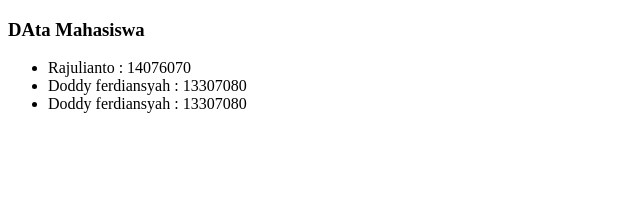
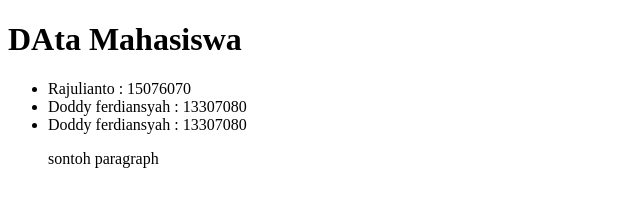
Before and after one commit to Rajulianto/repo-test2, a plain HTML site: page index.html in a window 1280 px wide. Shown: the whole page, without its empty margins (0-640 px from the left). Drawn offline with Linux system fonts and the light colour scheme.

Commit message:
mengubah file mahasiswa

```diff
--- a/index.html
+++ b/index.html
@@ -7,11 +7,12 @@
 </head>
 <body>
 
-	<h3>DAta Mahasiswa</h3>
+	<h1>DAta Mahasiswa</h1>
 	<ul>
-		<li>Rajulianto : 14076070</li>
+		<li>Rajulianto : 15076070</li>
 		<li>Doddy ferdiansyah : 13307080</li>
 		<li>Doddy ferdiansyah : 13307080</li>
+		<p>sontoh paragraph</p>
 	</ul>
 
 </body>
```
